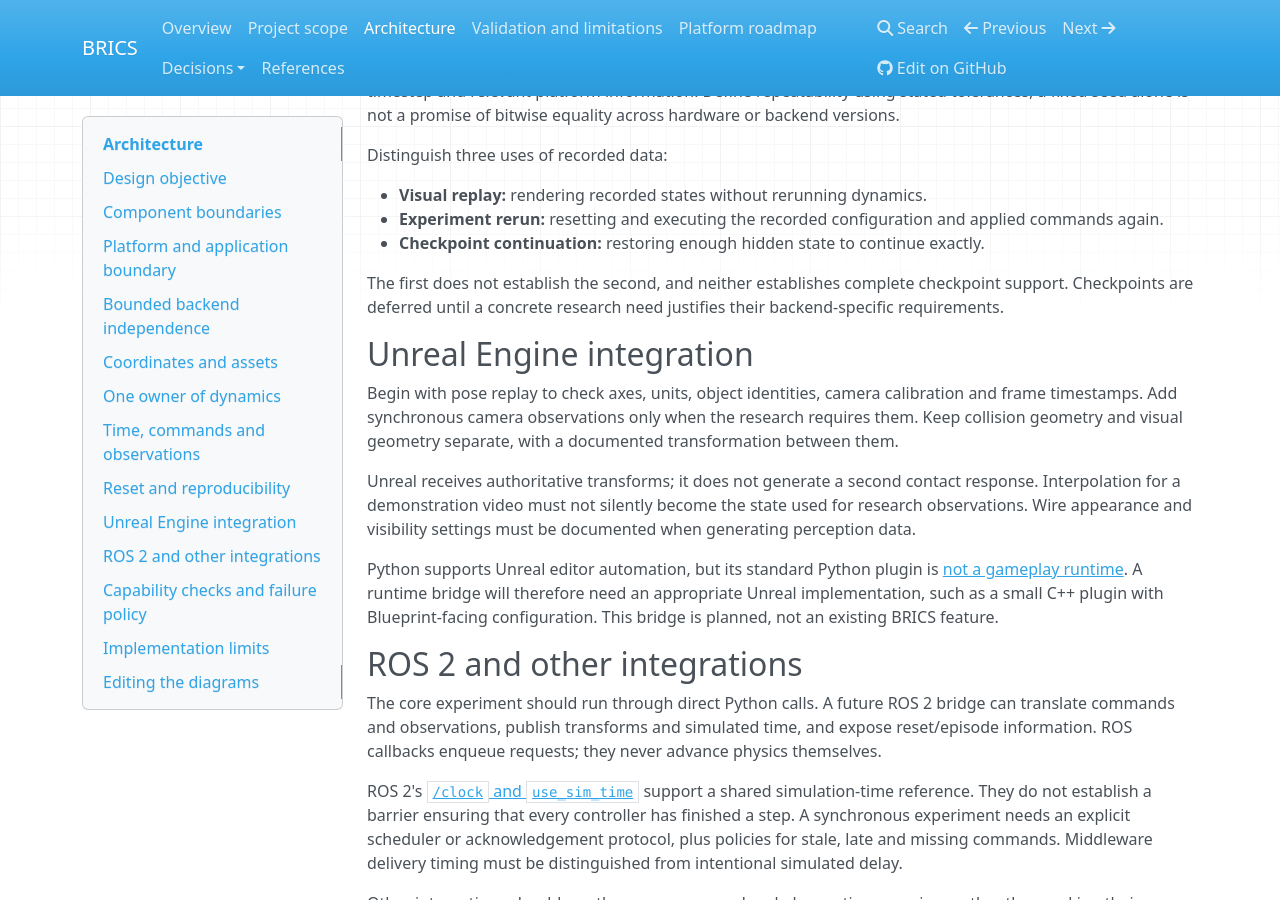
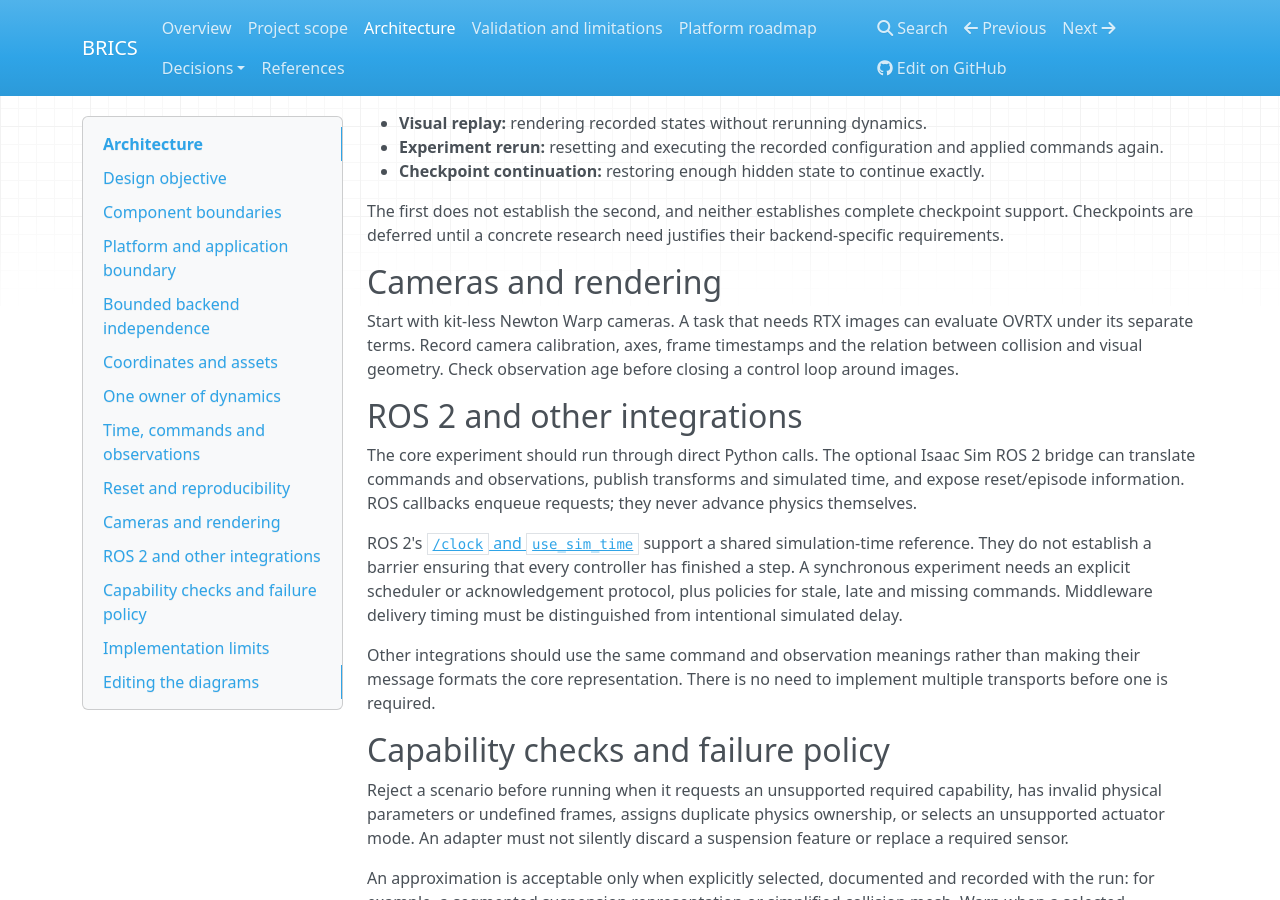
Before and after one commit to carlos-laguna/brics-simulator, an MkDocs documentation site: the page built from docs/architecture.md, in a window 1280 px wide and 900 px high, scrolled down 5845 px. Built offline with MkDocs 1.6.1, drawn with Linux system fonts in a browser that asks for light colours; nearby versions of some CDN libraries; some of the changed text lies outside the part shown.

Commit message:
Update docs to reflect new stack

```diff
--- a/docs/architecture.md
+++ b/docs/architecture.md
@@ -3,8 +3,7 @@
 > **Status: proposed design.** This document describes the intended boundaries of
 > BRICS. It does not imply that these components, interfaces or integrations are
 > implemented. The first planned simulation example is small, headless and based
-> on MuJoCo; the current setup establishes the development environment.
-> Architectural decisions remain subject to team review through the ADRs.
+> on Isaac Lab with Newton. [ADR 005](adr/005-isaac-lab-and-newton.md) records the platform choice.
 
 ## Design objective
 
@@ -18,9 +17,7 @@ independence is useful where it protects those experiments. It does not mean tha
 every physical model can run unchanged in every simulator, or that equivalent
 parameter names produce equivalent dynamics.
 
-Python is the proposed application language. MuJoCo provides the first dynamics
-implementation. Unreal Engine 5 is a proposed optional renderer, and ROS 2 is a
-possible optional integration. Neither is required for the first physics task.
+Python is the proposed application language. Isaac Lab runs the task and Newton integrates its dynamics.
 
 ## Component boundaries
 
@@ -223,27 +220,13 @@ The first does not establish the second, and neither establishes complete
 checkpoint support. Checkpoints are deferred until a concrete research need
 justifies their backend-specific requirements.
 
-## Unreal Engine integration
+## Cameras and rendering
 
-Begin with pose replay to check axes, units, object identities, camera calibration
-and frame timestamps. Add synchronous camera observations only when the research
-requires them. Keep collision geometry and visual geometry separate, with a
-documented transformation between them.
-
-Unreal receives authoritative transforms; it does not generate a second contact
-response. Interpolation for a demonstration video must not silently become the
-state used for research observations. Wire appearance and visibility settings
-must be documented when generating perception data.
-
-Python supports Unreal editor automation, but its standard Python plugin is
-[not a gameplay runtime](https://dev.epicgames.com/documentation/en-us/unreal-engine/scripting-the-unreal-editor-using-python).
-A runtime bridge will therefore need an appropriate Unreal implementation, such
-as a small C++ plugin with Blueprint-facing configuration. This bridge is planned,
-not an existing BRICS feature.
+Start with kit-less Newton Warp cameras. A task that needs RTX images can evaluate OVRTX under its separate terms. Record camera calibration, axes, frame timestamps and the relation between collision and visual geometry. Check observation age before closing a control loop around images.
 
 ## ROS 2 and other integrations
 
-The core experiment should run through direct Python calls. A future ROS 2 bridge
+The core experiment should run through direct Python calls. The optional Isaac Sim ROS 2 bridge
 can translate commands and observations, publish transforms and simulated time,
 and expose reset/episode information. ROS callbacks enqueue requests; they never
 advance physics themselves.
```
Also changed, not shown: docs/project-scope.md (+1 -1 lines), docs/references.md (+4 -0 lines), docs/roadmap.md (+3 -6 lines), docs/validation.md (+2 -0 lines), docs/assets/architecture-components.svg, 1 other file.
